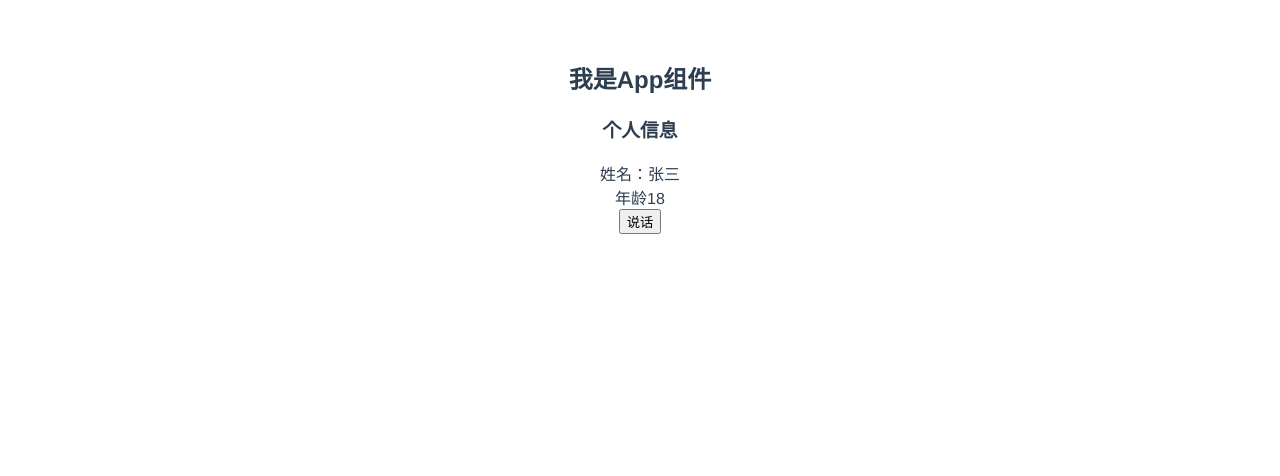
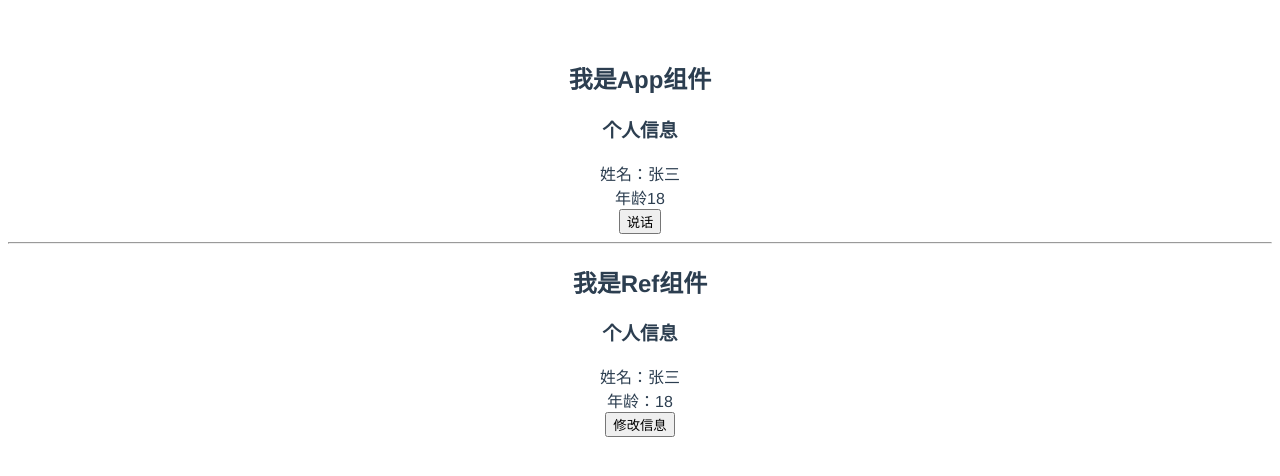
Before and after one commit to limchen233/vue3_test, a Vue app: page / in a window 1280 px wide. Shown: the top 476 px of the page. Built offline with nearby package versions, Linux system fonts and the light colour scheme.

Commit message:
初识ref函数

```diff
--- /dev/null
+++ b/src/02ref/ref_function.vue
@@ -0,0 +1,36 @@
+<template>
+	<h2>我是Ref组件</h2>
+	<h3>个人信息</h3>
+	<div>姓名：{{name}}</div>
+	<div>年龄：{{age}}</div>
+	<button @click="update">修改信息</button>
+</template>
+<script>
+import { ref } from 'vue'
+export default {
+	name: 'RefFunction',
+	setup() {
+		/* 不是响应式 */
+		// let name = '张三'
+		// let age = 18
+
+		let name = ref('张三')
+		let age = ref(18)
+
+		function update() {
+			// name = '李四'
+			// age = 20
+
+			/* 使用ref包裹后就变成响应式数据了，但是赋值时要使用value属性 */
+			name.value = '李四'
+			age.value = 20
+			console.log(name, age)
+		}
+		return {
+			name,
+			age,
+			update
+		}
+	}
+}
+</script>
--- a/src/01App.vue
+++ b/src/App.vue
@@ -4,17 +4,18 @@
 	<div>姓名：{{name}}</div>
 	<div>年龄{{age}}</div>
 	<button @click="say">说话</button>
-	<!-- <HelloWorld></HelloWorld> -->
+	<hr>
+	<RefFunction></RefFunction>
 </template>
 
 <script>
 // import { h } from '@vue/runtime-core'
-// import HelloWorld from './components/HelloWorld.vue'
+import RefFunction from './02ref/ref_function.vue'
 
 export default {
 	name: 'App',
 	components: {
-		// HelloWorld
+		RefFunction
 	},
 	/* 测试setup函数，不考虑响应式 */
 	setup() {
--- a/src/main.js
+++ b/src/main.js
@@ -1,5 +1,5 @@
 import { createApp } from 'vue'
-import App from './01App.vue'
+import App from './App.vue'
 
 const app = createApp(App)
 app.mount('#app')
```
